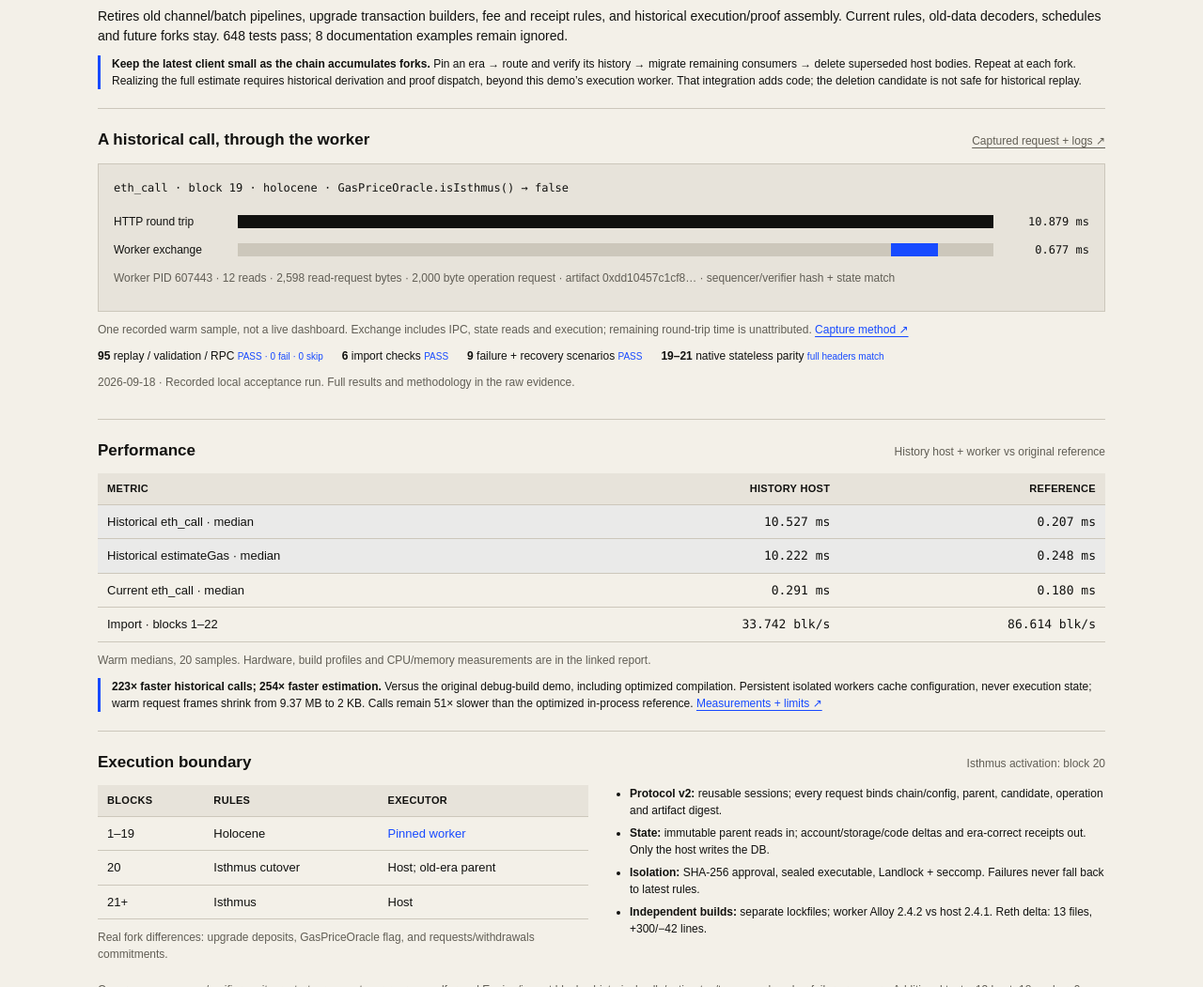
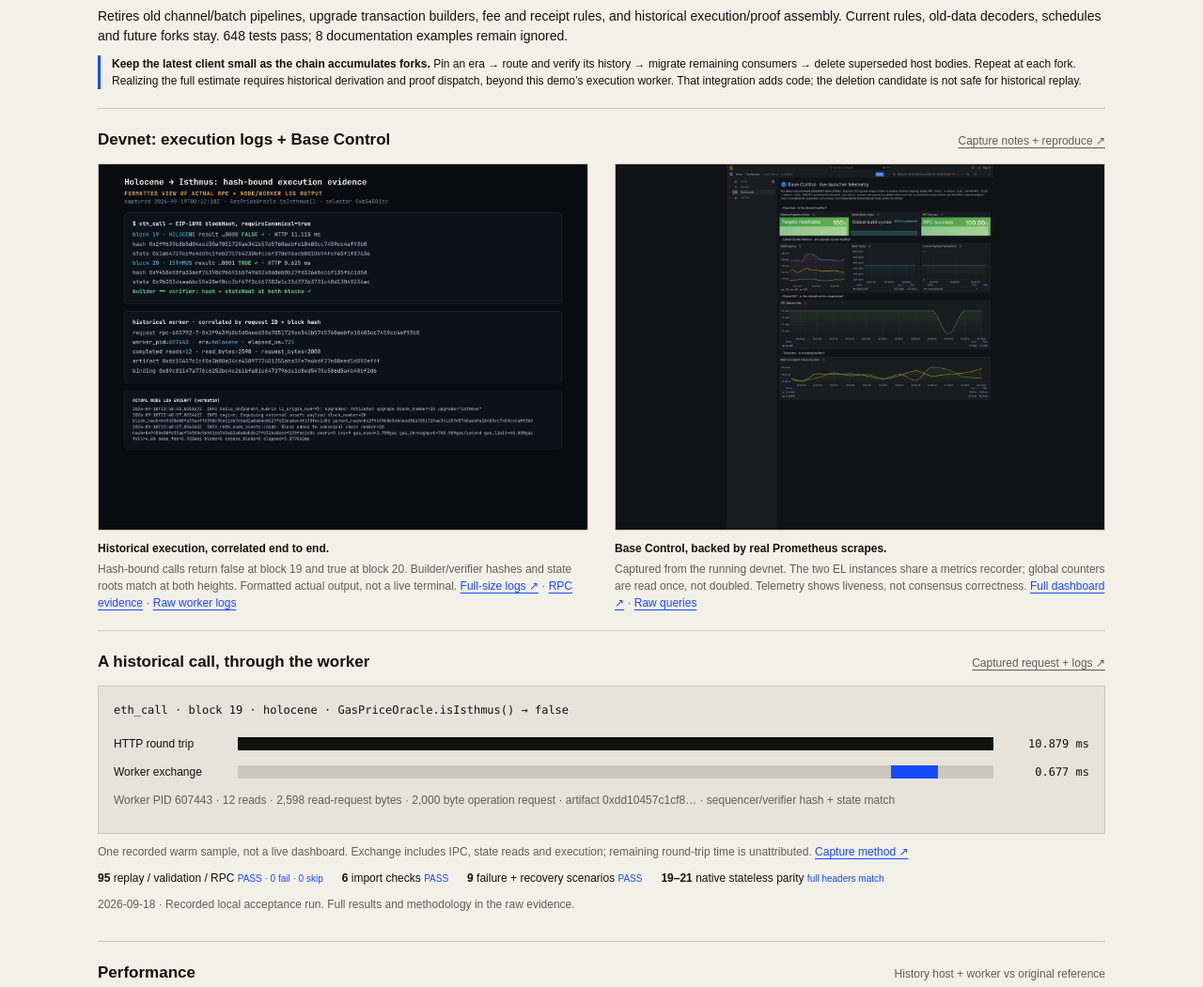
Before and after one commit to refcell/base-era, a plain HTML site: page site/index.html in a window 1280 px wide. Shown: the part 449-1500 px from the top of the page at 94% size. Drawn offline with Linux system fonts and the light colour scheme.

Commit message:
docs(site): showcase devnet logs and Grafana captures
Amp-Thread-ID: https://ampcode.com/threads/T-01a0b4eb-949f-7604-bcf4-15f3206c65dc
Co-authored-by: Amp <amp@ampcode.com>

```diff
--- a/site/index.html
+++ b/site/index.html
@@ -102,7 +102,59 @@
         </p>
       </section>
 
-      <section id="evidence">
+      <section id="evidence" aria-labelledby="devnet-title">
+        <div class="heading">
+          <h2 id="devnet-title">Devnet: execution logs + Base Control</h2>
+          <a
+            class="note"
+            href="https://github.com/refcell/base-era/tree/main/site/media#technical-evidence--recommended-pair"
+            >Capture notes + reproduce ↗</a
+          >
+        </div>
+        <div class="columns captures">
+          <figure>
+            <a href="./media/execution-logs-cutover.png">
+              <img
+                src="./media/execution-logs-cutover.png"
+                alt="Recorded Holocene and Isthmus calls with matching block hashes and state roots, worker PID, artifact digest and actual cutover logs"
+                width="1600"
+                height="1200"
+                loading="lazy"
+              />
+            </a>
+            <figcaption>
+              <strong>Historical execution, correlated end to end.</strong>
+              Hash-bound calls return false at block 19 and true at block 20.
+              Builder/verifier hashes and state roots match at both heights.
+              Formatted actual output, not a live terminal.
+              <a href="./media/execution-logs-cutover.png">Full-size logs ↗</a>
+              · <a href="./media/execution-logs-evidence.json">RPC evidence</a>
+              · <a href="./media/execution-logs-evidence.worker.log">Raw worker logs</a>
+            </figcaption>
+          </figure>
+          <figure>
+            <a href="./media/base-control-dashboard.png">
+              <img
+                src="./media/base-control-dashboard.png"
+                alt="Actual Grafana Base Control capture showing populated build cycle, latency, payload, RPC and scrape-health panels over a three-minute UTC window"
+                width="1600"
+                height="2200"
+                loading="lazy"
+              />
+            </a>
+            <figcaption>
+              <strong>Base Control, backed by real Prometheus scrapes.</strong>
+              Captured from the running devnet. The two EL instances share a
+              metrics recorder; global counters are read once, not doubled.
+              Telemetry shows liveness, not consensus correctness.
+              <a href="./media/base-control-dashboard.png">Full dashboard ↗</a>
+              · <a href="./media/dashboard-evidence-queries.json">Raw queries</a>
+            </figcaption>
+          </figure>
+        </div>
+      </section>
+
+      <section id="historical-call">
         <div class="heading">
           <h2>A historical call, through the worker</h2>
           <a class="note" href="./data/historical-call.json"
--- a/site/styles.css
+++ b/site/styles.css
@@ -228,6 +228,28 @@ tbody th {
 .columns > * {
   min-width: 0;
 }
+.captures figure {
+  margin: 0;
+}
+.captures img {
+  display: block;
+  width: 100%;
+  height: auto;
+  aspect-ratio: 4 / 3;
+  object-fit: contain;
+  background: #111217;
+  border: 1px solid var(--line);
+}
+.captures figcaption {
+  margin-top: 10px;
+  font-size: 12px;
+  color: var(--muted);
+}
+.captures strong {
+  display: block;
+  color: var(--ink);
+  margin-bottom: 4px;
+}
 .accent {
   color: var(--blue);
 }
```
